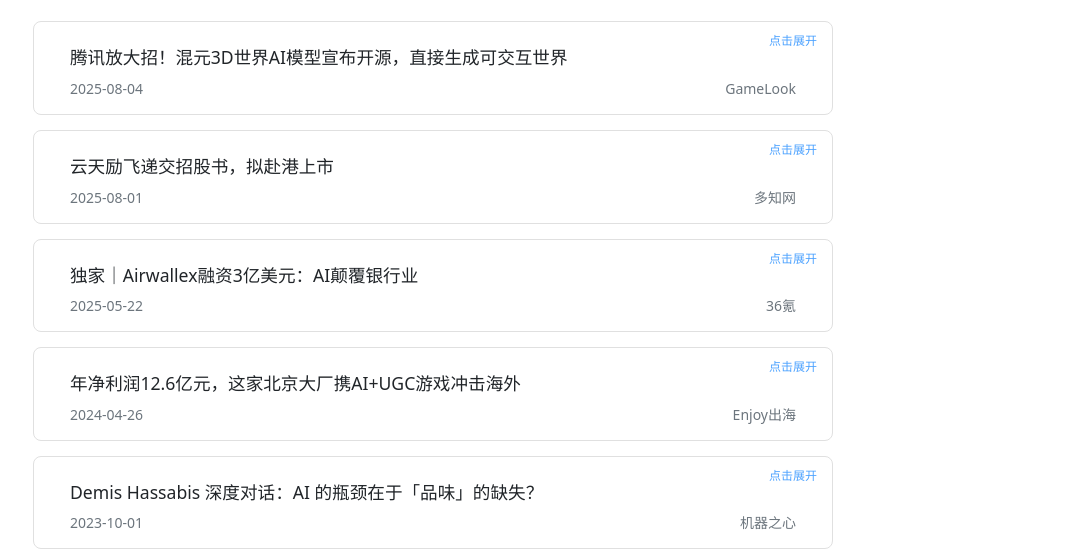
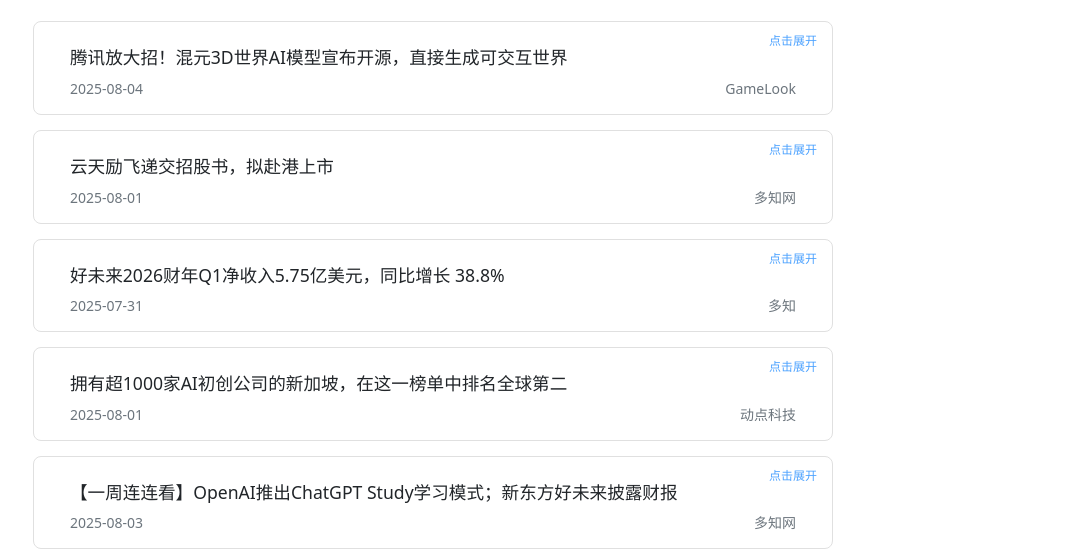
Before and after one commit to yuweiwan/News_AI, a plain HTML site: page 2025-08-04.html in a window 1280 px wide. Shown: the part 287-838 px from the top of the page, without its empty margins (207-1280 px from the left). Drawn offline with nearby package versions, Linux system fonts and the light colour scheme.

Commit message:
Add files via upload
change sources & add one wechat

```diff
--- a/2025-08-04.html
+++ b/2025-08-04.html
@@ -433,33 +433,6 @@
     "category": "AI"
   },
   {
-    "title": "独家｜Airwallex融资3亿美元：AI颠覆银行业",
-    "time": "2025-05-22",
-    "source": "36氪",
-    "summary": "全球跨境支付与金融平台Airwallex近日完成3亿美元F轮融资，估值达62亿美元。公司业务从服务中国企业出海扩展至服务全球本土企业，并借助AI技术优化金融服务能力。Airwallex的目标是成为全球化企业的“金融操作系统”，推动AI代理金融的全新业务模式。",
-    "image_url": "https://img.36krcdn.com/hsossms/20250521/v2_b019460fb88d41df9aebb7c5500da90d@5507783_oswg128909oswg1080oswg720_img_000?x-oss-process=image/format,jpg/interlace,1",
-    "url": "https://36kr.com/p/3302382387911175",
-    "category": "AI"
-  },
-  {
-    "title": "年净利润12.6亿元，这家北京大厂携AI+UGC游戏冲击海外",
-    "time": "2024-04-26",
-    "source": "Enjoy出海",
-    "summary": "昆仑万维发布2023年财报，年净利润达12.6亿元，海外收入占比86%。公司“All in AGI与AIGC”战略下，推出自研AI游戏《Club Koala》，通过AI NPC和UGC编辑器提升玩家体验。AI NPC基于Atom系统，可自主学习与互动；UGC编辑器Koala Editor让玩家轻松创作游戏关卡。该游戏已在2024年4月开启Alpha测试，目标在派对游戏赛道突围。",
-    "image_url": "https://image.enjoyglobal.net/upload/329529e1321c49fab67d6848b6c9beea.jpg",
-    "url": "https://enjoyglobal.net/detail/news/ans1154",
-    "category": "AI"
-  },
-  {
-    "title": "Demis Hassabis 深度对话：AI 的瓶颈在于「品味」的缺失？",
-    "time": "2023-10-01",
-    "source": "机器之心",
-    "summary": "本文探讨了Demis Hassabis对AI发展的深度见解，指出当前AI面临的核心问题之一是缺乏“品味”，即对智能任务执行中的审美与判断能力。同时文章还涉及OpenAI、谷歌等巨头的最新动态以及多模态AI、世界模型等技术热点，展示了AI从对话器向通用行动体迈进的关键挑战。",
-    "image_url": "",
-    "url": "https://pro.jiqizhixin.com/reference/cdf31e7a-45e3-49c3-89d4-7da70cd8f291",
-    "category": "AI"
-  },
-  {
     "title": "好未来2026财年Q1净收入5.75亿美元，同比增长 38.8%",
     "time": "2025-07-31",
     "source": "多知",
@@ -640,15 +613,6 @@
     "category": "AI"
   },
   {
-    "title": "36氪广东首发｜让信息技术自主创新OS从“能用”到“好用”，虚拟机研发商「晟为数科」完成近亿元融资",
-    "time": "2025-06-06",
-    "source": "36氪广东",
-    "summary": "「晟为数科」完成近亿元首轮融资，资金将用于底层技术研发与市场扩张。其核心产品铠大师云应用可帮助客户将业务系统平滑迁移到国产操作系统，并支持多种架构部署。公司致力于解决国产OS在生态兼容性上的痛点，推动信息技术自主创新全面替代Windows生态。",
-    "image_url": "https://img.36krcdn.com/hsossms/20250606/v2_a1922fb2926b4e81afb7a64204fca7cc@5925182_oswg238840oswg1050oswg527_img_png?x-oss-process=image/quality,q_100/format,jpg/interlace,1",
-    "url": "https://36kr.com/p/3324450819270921",
-    "category": "其他"
-  },
-  {
     "title": "学大教育战略投资北斗伏羲，布局低空产业",
     "time": "2025-07-31",
     "source": "多知网",
@@ -709,15 +673,6 @@
     "summary": "Fireworks AI由前Meta高级工程总监乔琳创立，估值达288亿元。这家云服务提供商以高性能、低成本和定制化开源大模型为核心竞争力，成立仅三年已实现年化营收突破2亿美元。华人创业者在AI领域表现亮眼，成为吸金主力。",
     "image_url": "https://img.36krcdn.com/hsossms/20250804/v2_f35ac754699a4b01bb4851536623564a@5888275_oswg574884oswg1002oswg896_img_000?x-oss-process=image/format,jpg/interlace,1",
     "url": "https://36kr.com/p/3407737936137857",
-    "category": "其他"
-  },
-  {
-    "title": "36氪广东首发 | 专注民用航空发动机再循环，「航润技术」完成数亿元B轮融资",
-    "time": "2025-06-27",
-    "source": "36氪广东",
-    "summary": "广州航润航空技术有限公司完成数亿元B轮融资，由中金资本领投。公司深耕航空资产再循环领域十余年，提供飞机整机拆解、发动机修复等服务，在亚太地区处于领先地位。未来计划拓展国际市场，完善全链条航空发动机维修服务体系。",
-    "image_url": "",
-    "url": "https://36kr.com/p/3353267232289416",
     "category": "其他"
   },
   {
```
